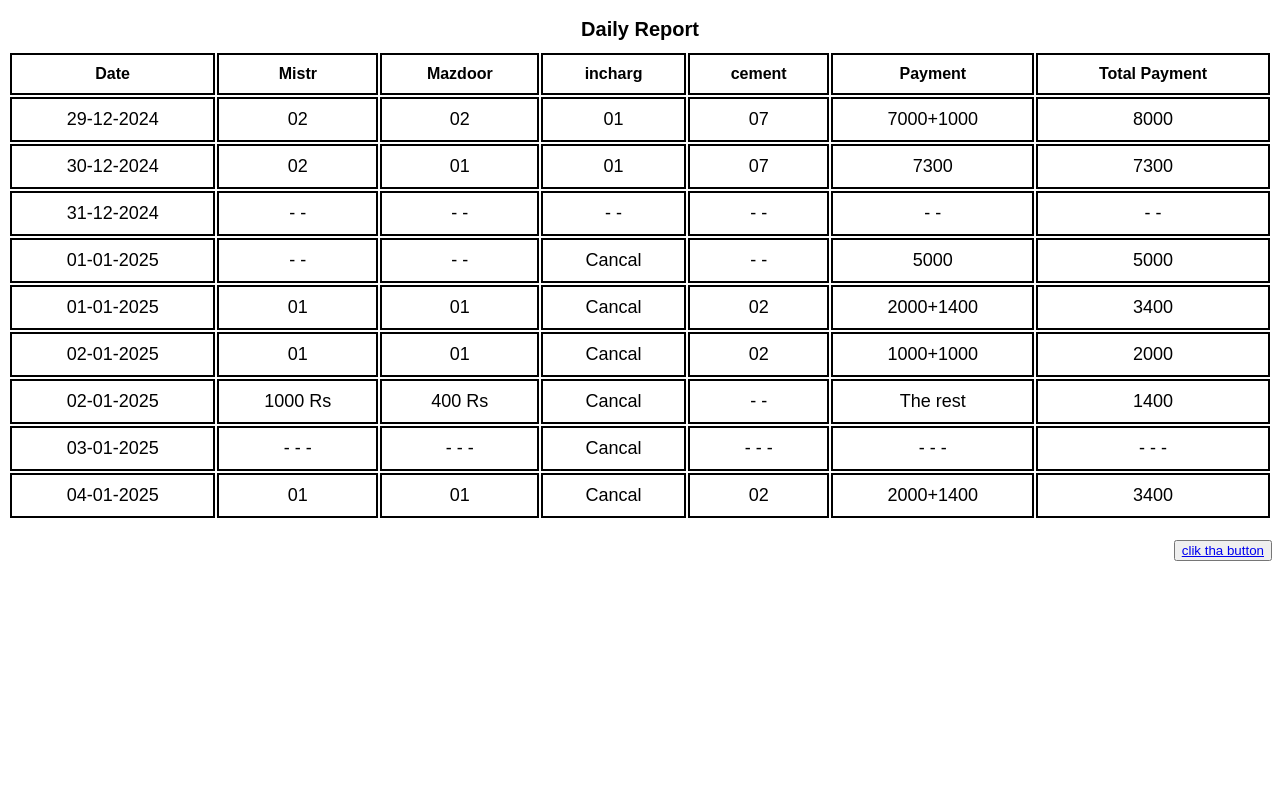
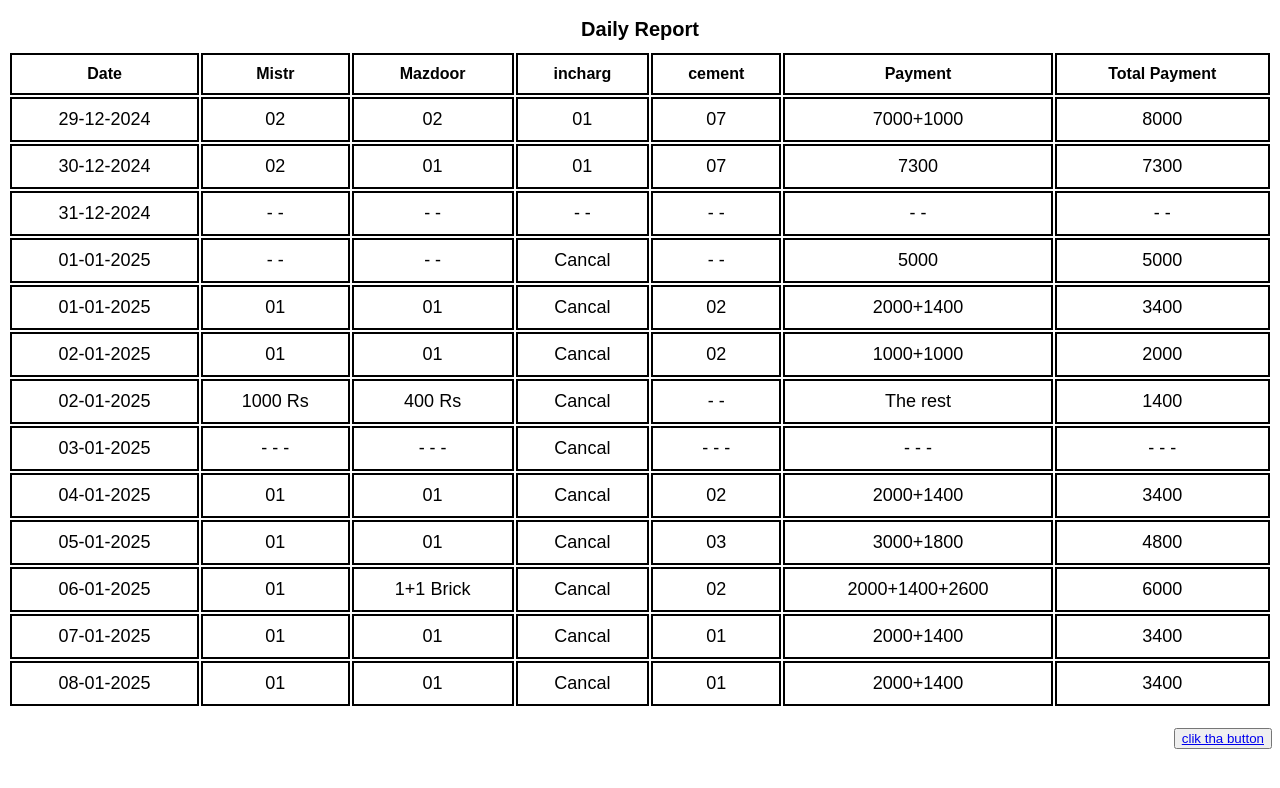
Before and after one commit to HusnainYasin-web/2nd-floor-construction, a plain HTML site: page index.html in a window 1280 px wide. Drawn offline with Linux system fonts and the light colour scheme.

Commit message:
Add files via upload

```diff
--- a/index.html
+++ b/index.html
@@ -6,6 +6,7 @@
     <meta http-equiv="X-UA-Compatible" content="IE=edge">
     <meta name="viewport" content="width=device-width, initial-scale=1.0">
     <title>Home</title>
+    <link rel="icon" href="home.webp">
     <style>
         th {
             padding: 10px;
@@ -38,6 +39,7 @@
             border: none;
 
         }
+
     </style>
 </head>
 
@@ -137,6 +139,42 @@
                     <td>2000+1400</td>
                     <td>3400</td>
                 </tr>
+                <tr>
+                    <td>05-01-2025 </td>
+                    <td>01</td>
+                    <td>01</td>
+                    <td>Cancal</td>
+                    <td>03</td>
+                    <td>3000+1800</td>
+                    <td>4800</td>
+                </tr>
+                <tr>
+                    <td>06-01-2025 </td>
+                    <td>01</td>
+                    <td>1+1 Brick</td>
+                    <td>Cancal</td>
+                    <td>02</td>
+                    <td>2000+1400+2600</td>
+                    <td>6000</td>
+                </tr>
+                <tr>
+                    <td>07-01-2025 </td>
+                    <td>01</td>
+                    <td>01</td>
+                    <td>Cancal</td>
+                    <td>01</td>
+                    <td>2000+1400</td>
+                    <td>3400</td>
+                </tr>
+                <tr>
+                    <td>08-01-2025 </td>
+                    <td>01</td>
+                    <td>01</td>
+                    <td>Cancal</td>
+                    <td>01</td>
+                    <td>2000+1400</td>
+                    <td>3400</td>
+                </tr>
             </tbody>
         </table>
         <div class="a">
```
Also changed, not shown: about.html (+16 -5 lines).
